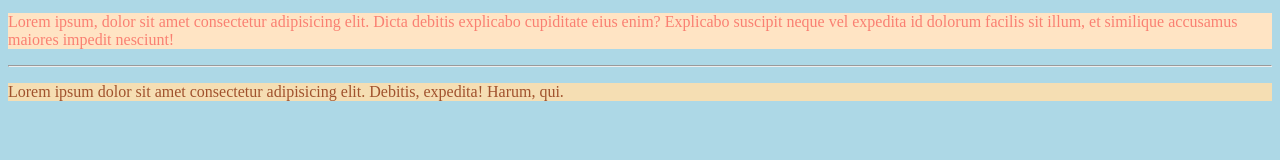
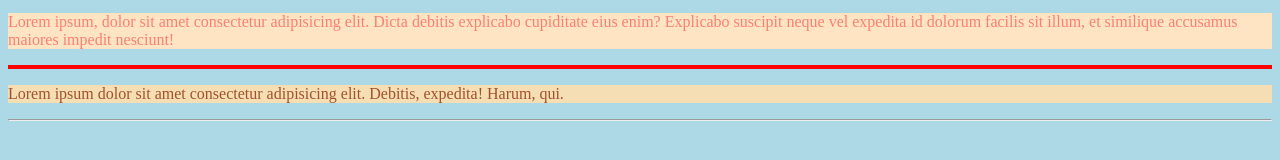
Before and after one commit to Dflores29/third-website, a plain HTML site: page index.html in a window 1280 px wide. Shown: the part 360-520 px from the top of the page. Drawn offline with Linux system fonts and the light colour scheme.

Commit message:
styles and id

```diff
--- a/index.html
+++ b/index.html
@@ -15,7 +15,8 @@
         <p id ="special">Lorem ipsum dolor sit amet consectetur, adipisicing elit. Voluptatem ea illum corrupti omnis odit? Sint quae laboriosam aliquid. Alias obcaecati accusamus corrupti reprehenderit commodi amet ipsum temporibus fuga provident perferendis.</p>
 
         <p id ="special2">Lorem ipsum, dolor sit amet consectetur adipisicing elit. Dicta debitis explicabo cupiditate eius enim? Explicabo suscipit neque vel expedita id dolorum facilis sit illum, et similique accusamus maiores impedit nesciunt!</p>
+        <hr id = "special4">
+        <p id="special3">Lorem ipsum dolor sit amet consectetur adipisicing elit. Debitis, expedita! Harum, qui.</p>
         <hr>
-        <p id="special3">Lorem ipsum dolor sit amet consectetur adipisicing elit. Debitis, expedita! Harum, qui.</p>
     </body>
 </html>
--- a/styles.css
+++ b/styles.css
@@ -26,3 +26,6 @@ img{border-radius: 50%;
     color: #A0522D;
     background: #F5DEB3;
 }
+#special4{
+    border: 2px solid red;
+}
```
